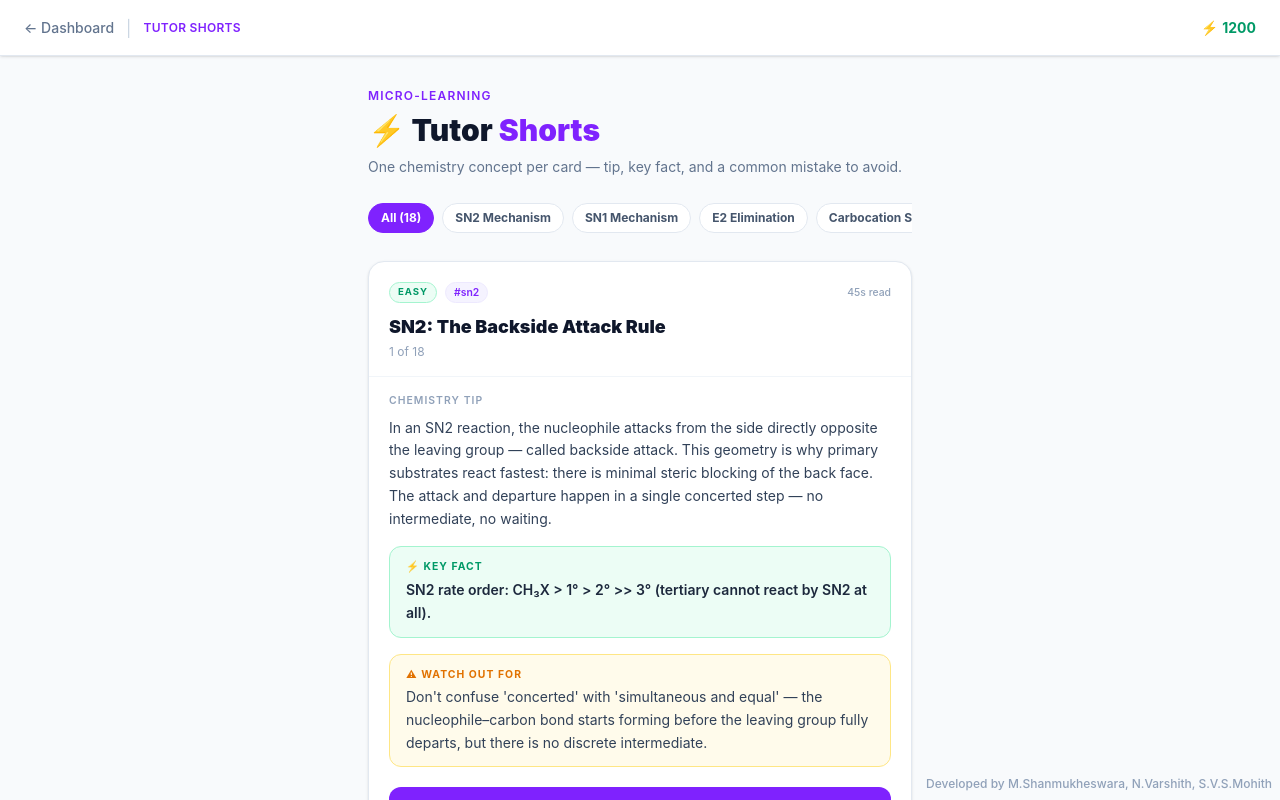
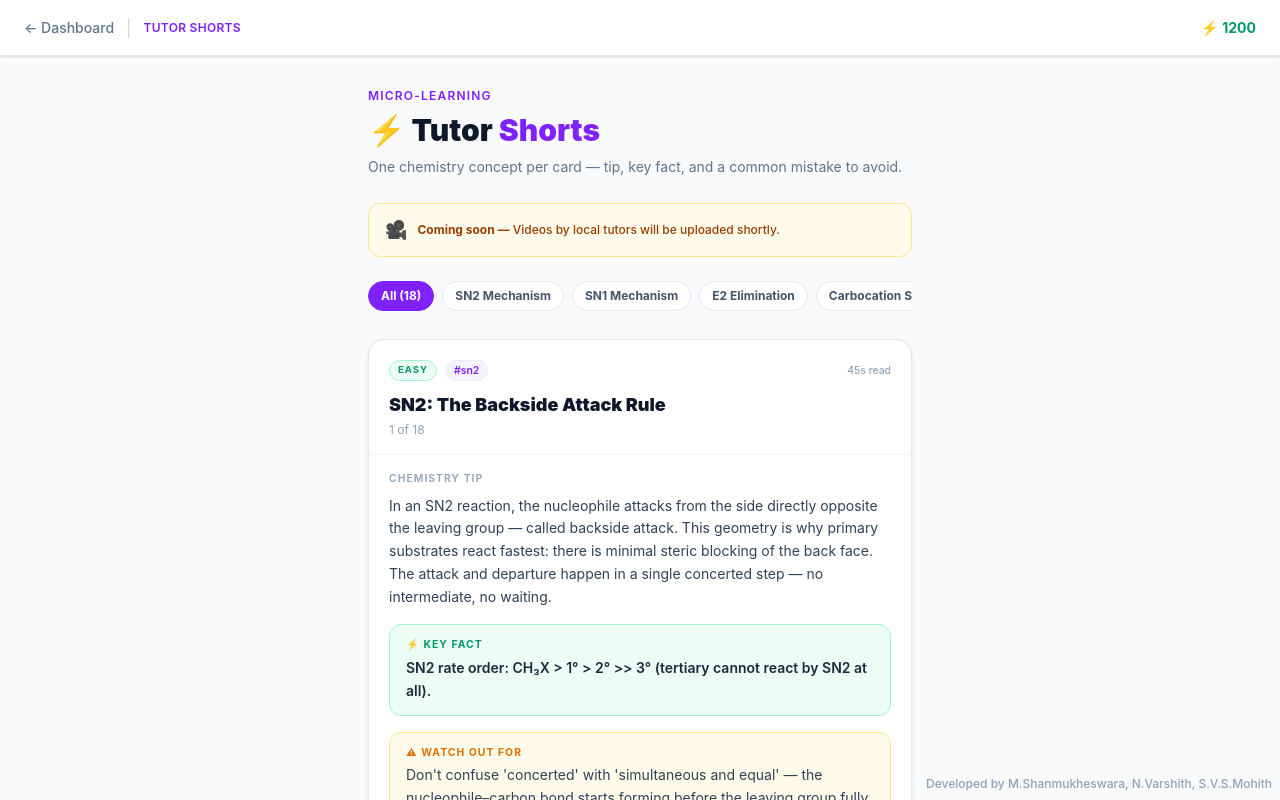
Before and after one commit to 25a31a4353/ChemClash, a Next.js app in the folder chemclash/: page /tutor-shorts in a window 1280 px wide. Shown: the top 800 px of the page. Built offline with nearby package versions, Linux system fonts and the light colour scheme; no server answers.

Commit message:
feat: add coming-soon notice to Tutor Shorts page

```diff
--- a/chemclash/src/app/tutor-shorts/page.tsx
+++ b/chemclash/src/app/tutor-shorts/page.tsx
@@ -420,7 +420,14 @@
           </p>
         </div>
 
-        {/* Concept filter */}
+        {/* Coming-soon notice */}
+        <div className="mb-6 flex items-center gap-2.5 bg-amber-50 border border-amber-200 rounded-xl px-4 py-3">
+          <span className="text-lg flex-shrink-0">🎥</span>
+          <p className="text-xs text-amber-800 font-medium leading-relaxed">
+            <span className="font-bold">Coming soon —</span> Videos by local tutors will be uploaded shortly.
+          </p>
+        </div>
+
         <div className="mb-6 overflow-x-auto pb-1">
           <div className="flex gap-2 w-max">
             <button
```
